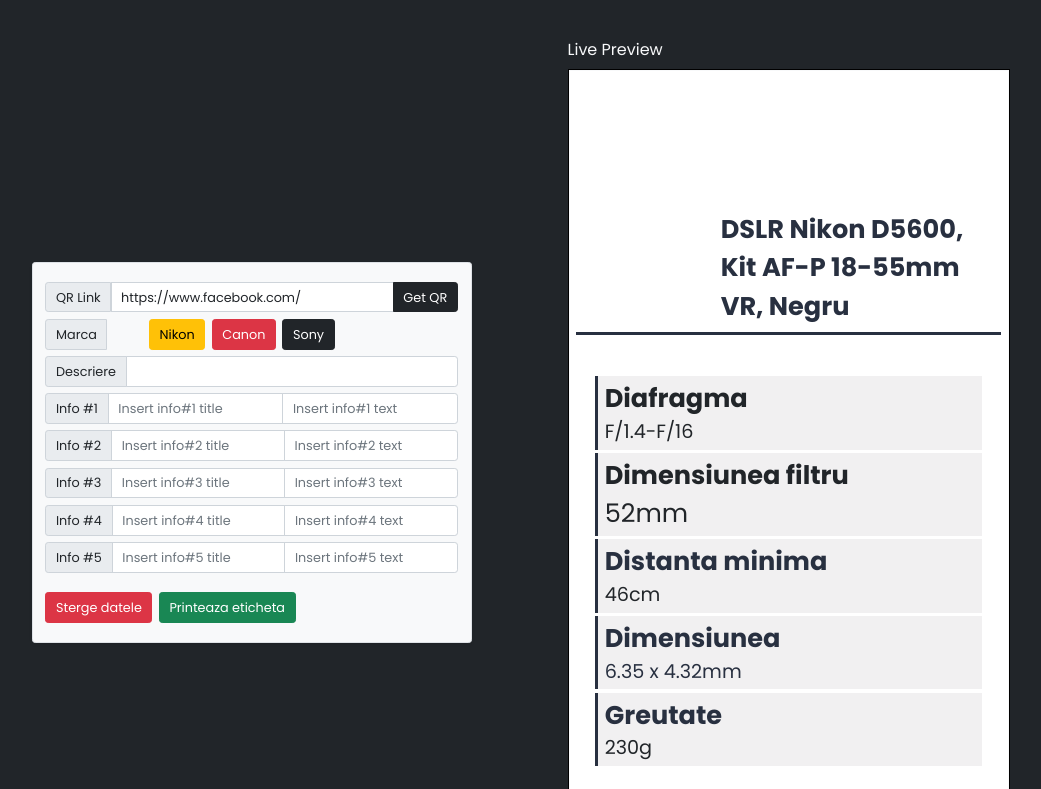
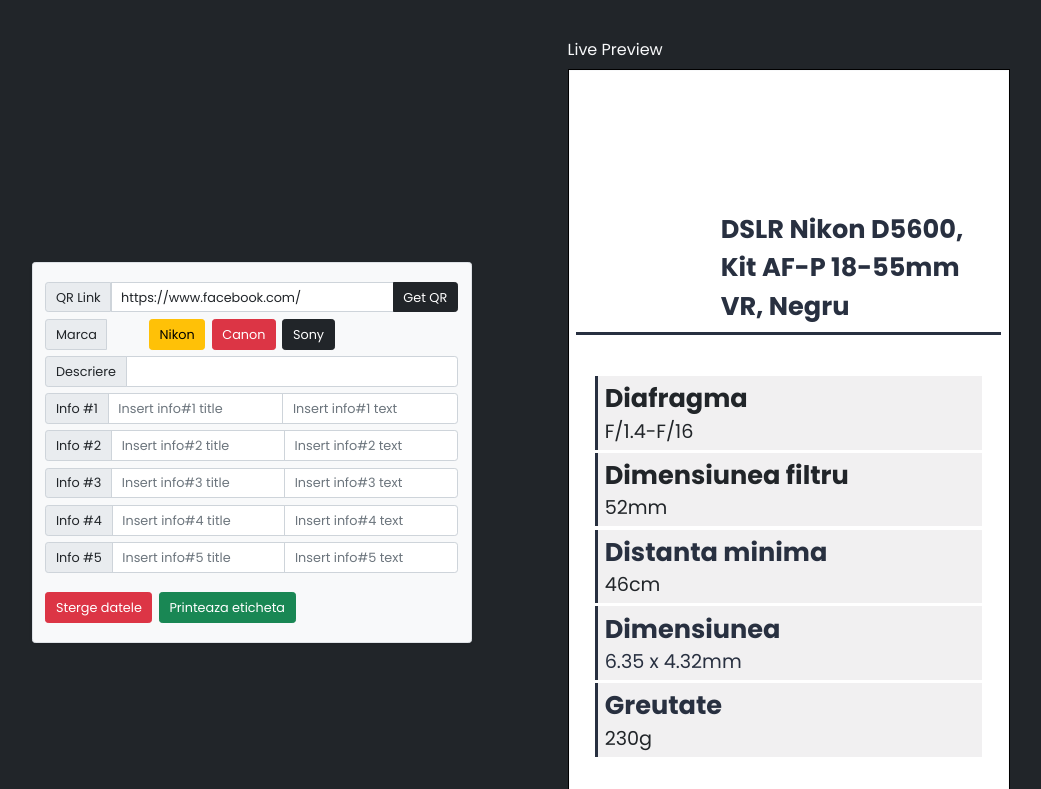
Before and after one commit to AlexCruceru2112/etichete, a website: page index.html in a window 1280 px wide. Shown: the top 789 px of the page, without its empty margins (210-1251 px from the left). Drawn offline with nearby package versions, Linux system fonts and the light colour scheme.

Commit message:
Update index.html

```diff
--- a/index.html
+++ b/index.html
@@ -239,7 +239,7 @@
                   <div id="prevInfo2Title" style="font-weight: 700">
                     Dimensiunea filtru
                   </div>
-                  <div id="prevInfo2Text" style="font-size: 24pxx">52mm</div>
+                  <div id="prevInfo2Text" style="font-size: 24px">52mm</div>
                 </div>
               </div>
               <!--col div-->
```
